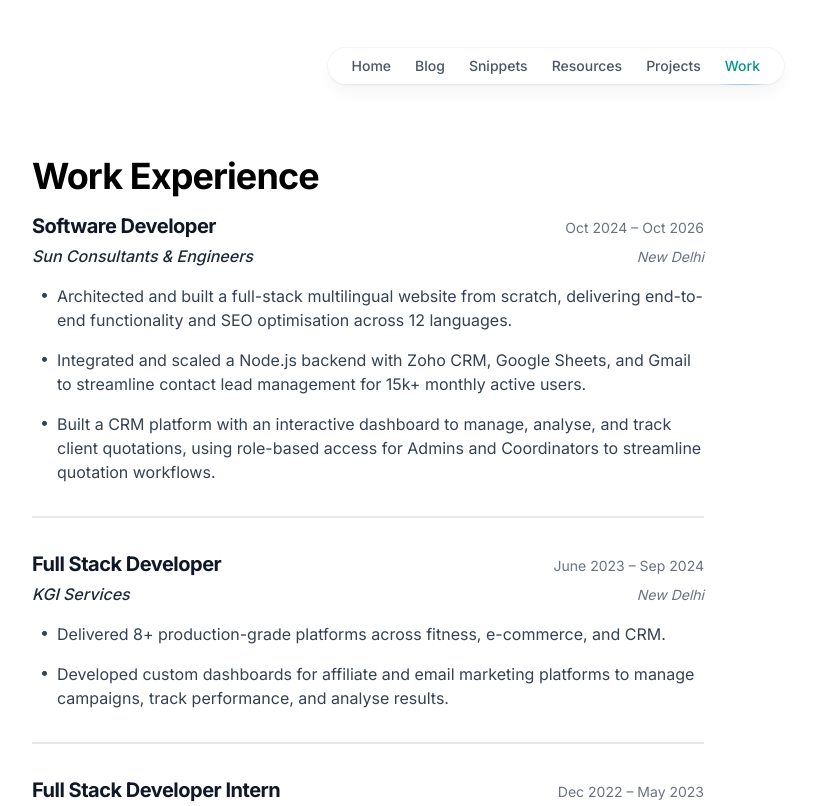
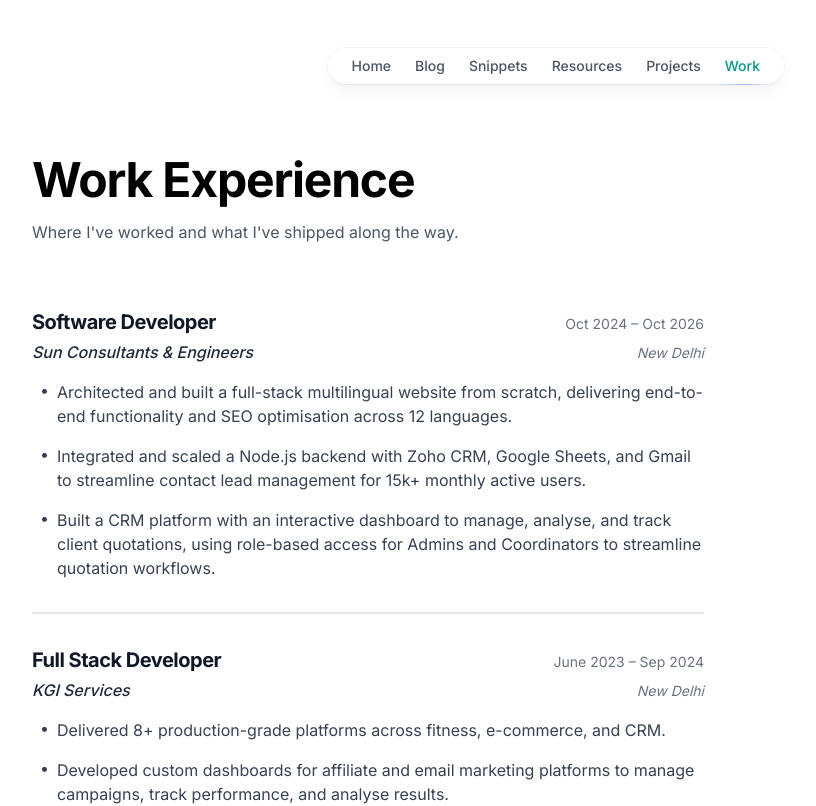
Before and after one commit to Mohd-Arzaid/arzaid, a Next.js app: page /work in a window 1280 px wide. Shown: the top 806 px of the page, without its empty margins (272-1088 px from the left). Built offline with nearby package versions, Linux system fonts and the light colour scheme.

Commit message:
Enhance Work page layout by adding a title and description for Work Experience section. Update WorkExperience component to conditionally render the section heading based on props. Adjust margins for improved spacing.

```diff
--- a/src/app/work/page.js
+++ b/src/app/work/page.js
@@ -10,8 +10,14 @@ export default function WorkPage() {
         id="skip"
         className="flex flex-col justify-center bg-white px-8 text-gray-900 antialiased"
       >
-        <div className="flex flex-col justify-center items-start max-w-2xl mx-auto mb-4">
-          <WorkExperience withTopMargin={false} />
+        <div className="flex flex-col justify-center items-start max-w-2xl mx-auto mb-8">
+          <h1 className="font-bold text-3xl md:text-5xl tracking-tight mb-4 text-black">
+            Work Experience
+          </h1>
+          <h2 className="text-gray-600 mb-16">
+            Where I&apos;ve worked and what I&apos;ve shipped along the way.
+          </h2>
+          <WorkExperience withTopMargin={false} showHeading={false} />
         </div>
         <Footer />
       </main>
--- a/src/components/WorkExperience.jsx
+++ b/src/components/WorkExperience.jsx
@@ -13,11 +13,16 @@ function Step({ children }) {
   );
 }
 
-export default function WorkExperience({ limit, withTopMargin = true }) {
+export default function WorkExperience({
+  limit,
+  withTopMargin = true,
+  showHeading = true,
+}) {
   const roles = limit ? experience.slice(0, limit) : experience;
 
   return (
     <section className="w-full">
+      {showHeading && (
         <h3
           className={`font-bold text-2xl md:text-4xl tracking-tight mb-4 text-black${
             withTopMargin ? " mt-8" : ""
@@ -25,6 +30,7 @@ export default function WorkExperience({ limit, withTopMargin = true }) {
         >
           Work Experience
         </h3>
+      )}
 
       {roles.map((role, index) => (
         <div key={`${role.company}-${role.dates}`} className="w-full">
```
Lines whose indentation alone changed are shown as unchanged.
